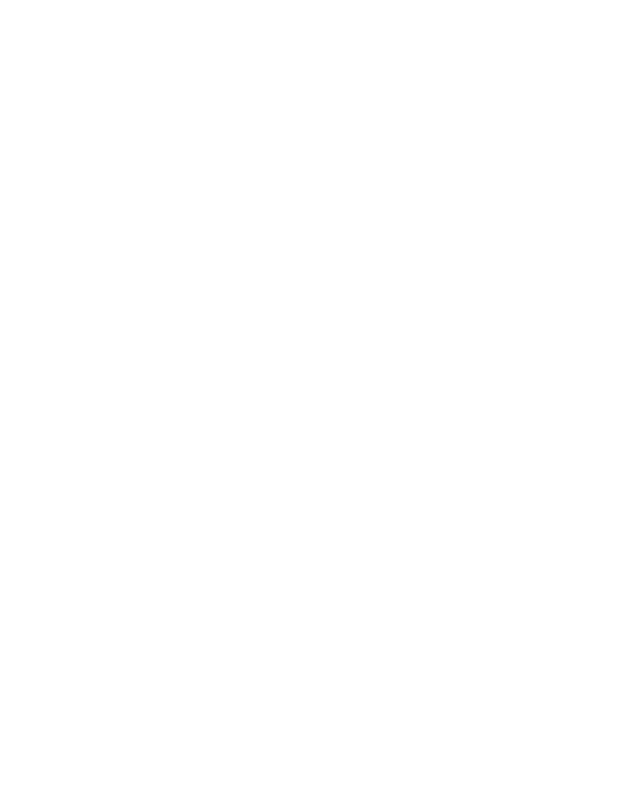
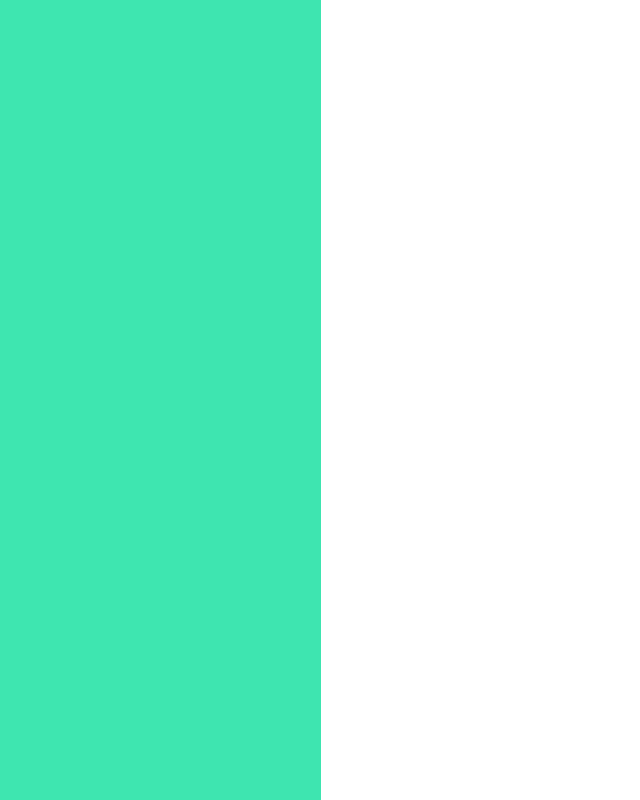
Before and after one commit to FawziElZein/SE-Factory-Clone, a plain HTML site: page index.html in a window 1280 px wide. Shown: the whole page, without its empty margins (319-959 px from the left). Drawn offline with Linux system fonts and the light colour scheme.

Commit message:
adding background colors transition to the left section of header

```diff
--- /dev/null
+++ b/assets/styles/stylesheet.css
@@ -0,0 +1,28 @@
+body{
+    margin: 0;
+}
+@-webkit-keyframes greenpurplepink {
+    0% { background-color: rgba(251, 80, 142, 0.93); }
+    33% { background-color: rgba(40, 238, 167, 0.93); }
+    66% { background-color: rgba(152, 100, 218, 0.93); }
+    100% { background-color: rgba(251, 80, 142, 0.93); }
+  }
+
+header{
+    height: 100vh;
+    min-height: 100%;
+    display: flex;
+
+}
+
+header section:first-of-type {
+    flex-grow: 1;
+    height: 100% ;
+  -webkit-animation-name: greenpurplepink;
+  -webkit-animation-iteration-count: infinite;
+  -webkit-animation-duration: 14s;
+}
+
+header section:last-of-type{
+    flex-grow: 1;
+}
--- a/index.html
+++ b/index.html
@@ -1,11 +1,37 @@
 <!DOCTYPE html>
 <html lang="en">
+
 <head>
     <meta charset="UTF-8">
     <meta name="viewport" content="width=device-width, initial-scale=1.0">
+    <link rel="stylesheet" href="assets/styles/stylesheet.css">
     <title>Document</title>
 </head>
+
 <body>
+    <header>
+        <section>
+
+        </section>
+        <section>
+
+        </section>
+    </header>
+
 
 </body>
+
+<!-- <script>
+    const blinkdiv = document.querySelector('header section:first-of-type ');
+
+    let colors = ['rgba(152, 100, 218, 0.93)', 'rgba(251, 80, 142, 0.93)', 'rgba(40, 238, 167, 0.93)'];
+    let i = 0;
+    setInterval(() => {
+        blinkdiv.style.backgroundColor = colors[i];
+        i++;
+        if (i == 3)
+            i = 0;
+    }, 4000);
+</script> -->
+
 </html>
```
